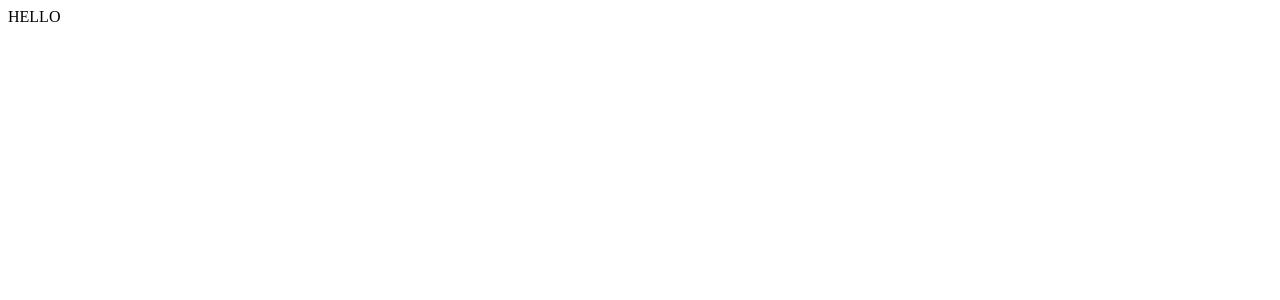
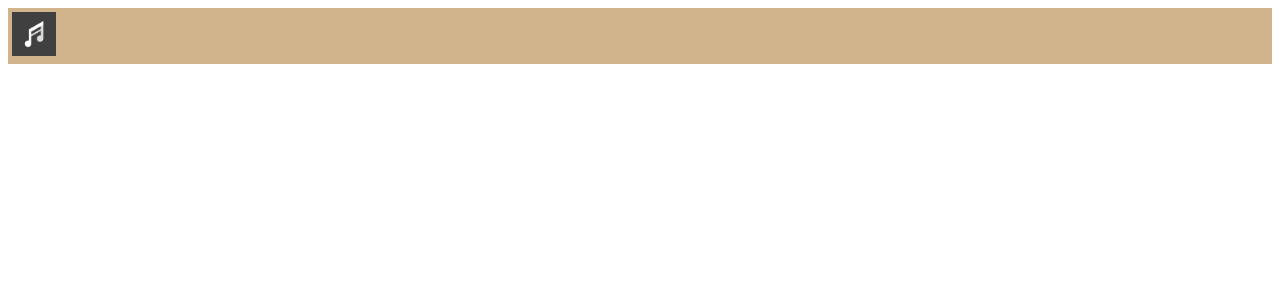
Before and after one commit to elliotcho/MusicHub-Plus, a Next.js app in the folder web/: page / in a window 1280 px wide. Shown: the top 300 px of the page. Built offline with nearby package versions, Linux system fonts and the light colour scheme.

Commit message:
inital styles for login page

```diff
--- /dev/null
+++ b/web/src/components/Navbar.tsx
@@ -0,0 +1,25 @@
+import React from 'react';
+import { Flex, Link } from '@chakra-ui/react';
+import NextLink from 'next/link';
+import Image from 'next/image';
+
+interface NavbarProps {}
+
+const Navbar : React.FC<{}> = ({}) => {
+    return(
+        <Flex p={4} bg='tan'>
+            <NextLink href='/'>
+               <Link>
+                    <Image
+                        src='/logo.jpg'
+                        alt='Logo'
+                        width = '44'
+                        height='44'
+                    />
+               </Link>
+            </NextLink>
+        </Flex>
+    )
+}
+
+export default Navbar;
--- a/web/src/pages/index.tsx
+++ b/web/src/pages/index.tsx
@@ -1,7 +1,10 @@
 import React from 'react';
+import Navbar from '../components/Navbar';
 
 const Index = () => (
-  <div>HELLO</div>
+  <div>
+    <Navbar />
+  </div>
 );
 
 export default Index;
```
Also changed, not shown: web/src/pages/login.tsx (+12 -2 lines), web/public/logo.jpg (added), 1 other file (tests, documents, lock files or other folders).
